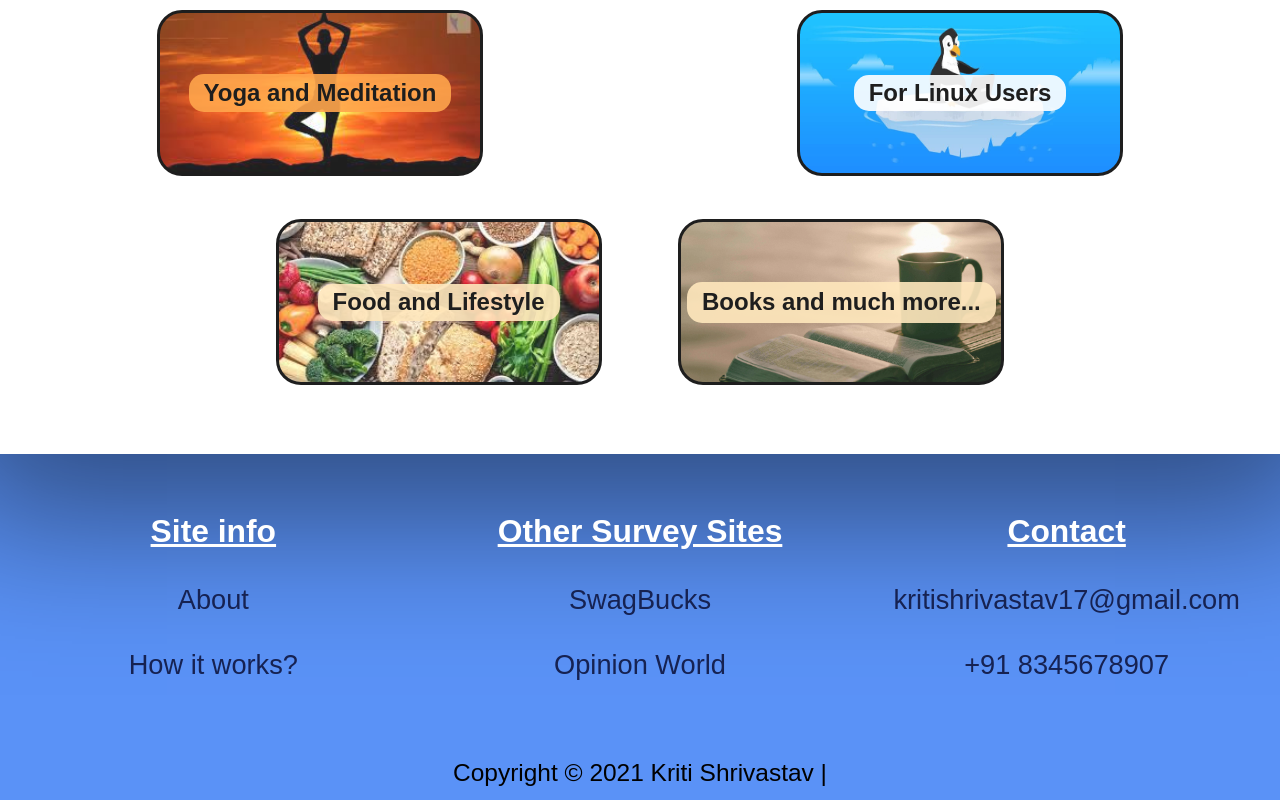
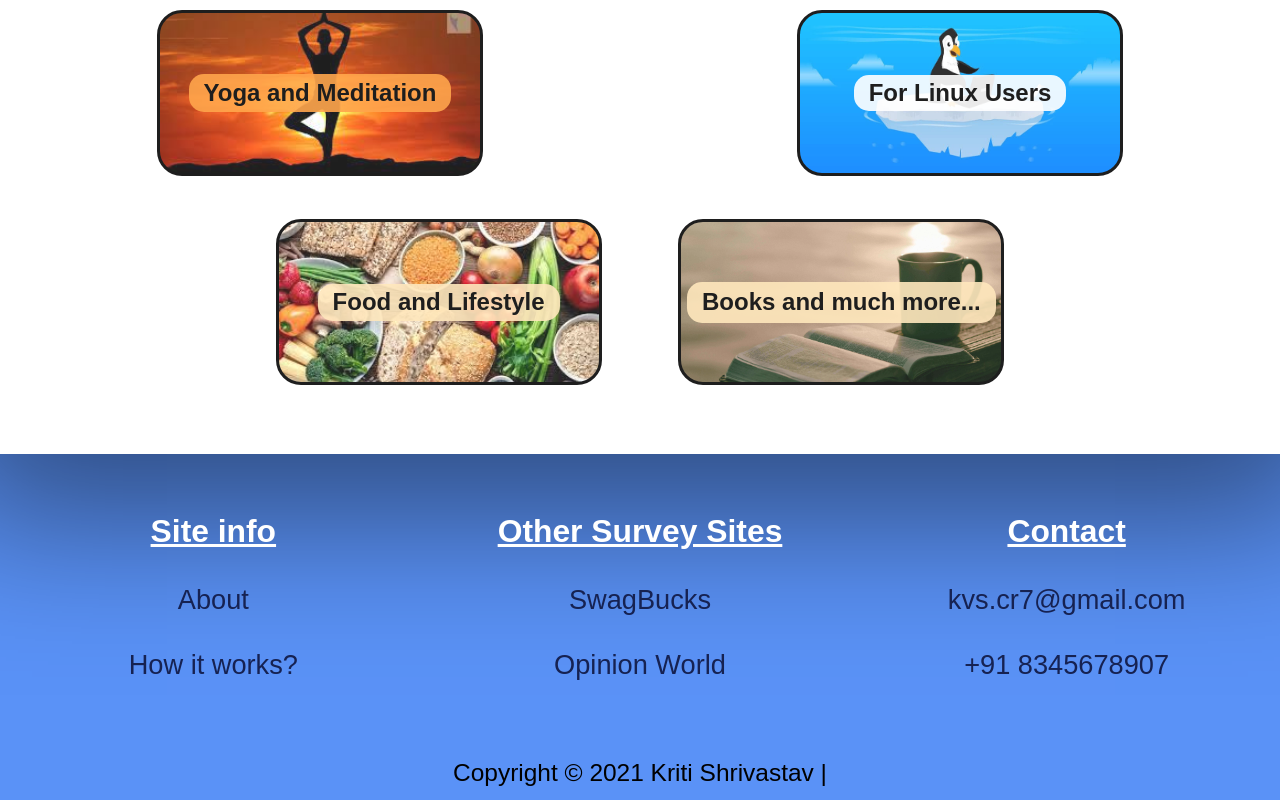
Before and after one commit to kriti-shesh321/random-surveys, a plain HTML site: page index.html in a window 1280 px wide. Shown: the part 1096-1896 px from the top of the page. Drawn offline with Linux system fonts and the light colour scheme; a web font is replaced by a local one.

Commit message:
changed the contact email

```diff
--- a/index.html
+++ b/index.html
@@ -33,7 +33,7 @@
           </div>
         </div>
         <div class="help" onclick="helpMsg()">Help
-          <span class="help-popup" id="help-popup">You Can Send your query to <a href="mailto:kritishrivastav17@gmail.com">kritishrivastav17@gmail.com</a></span>
+          <span class="help-popup" id="help-popup">You Can Send your query to <a href="mailto:kvs.cr7@gmail.com">kritishrivastav17@gmail.com</a></span>
         </div>
       </div>
     </div>
@@ -98,7 +98,7 @@
           <li>
             <h3><u>Contact</u></h3>
           </li>
-          <li><a href="mailto:kritishrivastav17@gmail.com">kritishrivastav17@gmail.com</a></li>
+          <li><a href="mailto:kvs.cr7@gmail.com">kvs.cr7@gmail.com</a></li>
           <li><a href="tel:8345678907">+91 8345678907</a></li>
         </ul>
       </div>
```
